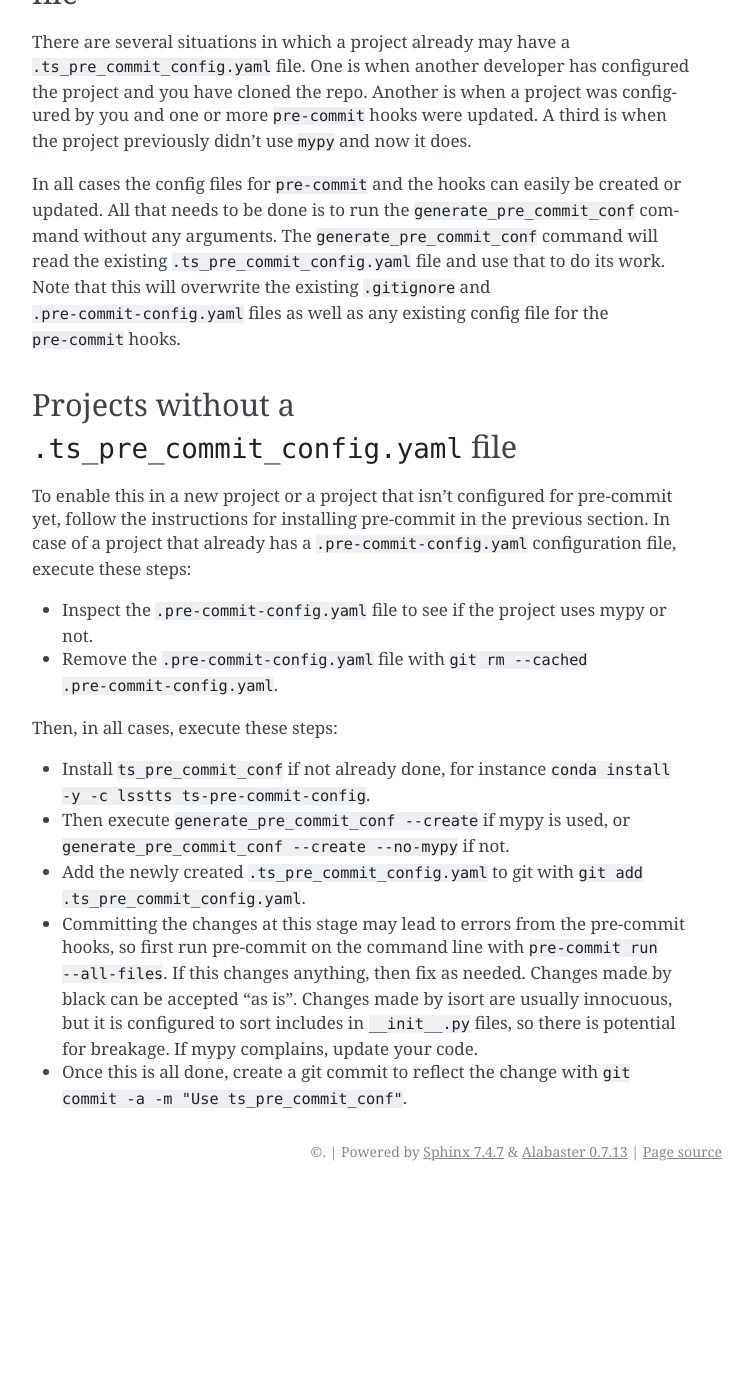
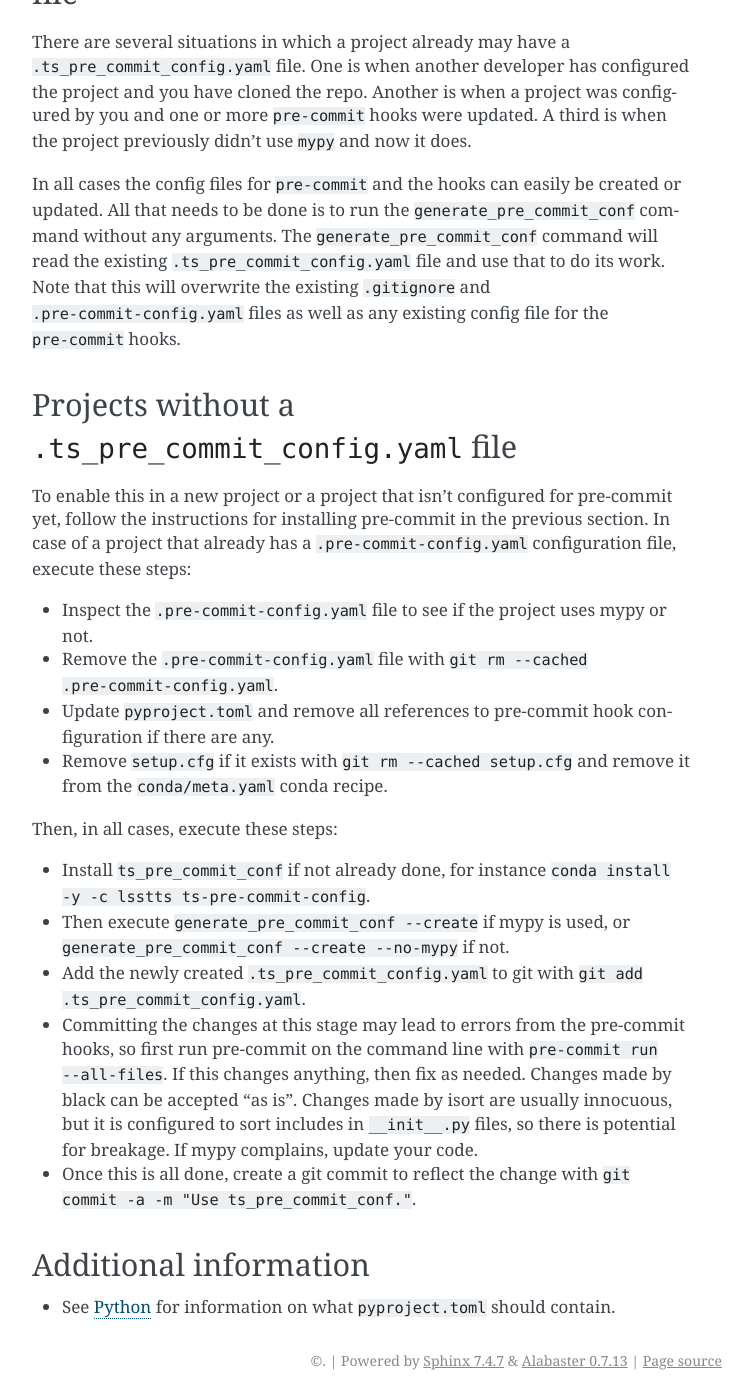
Before and after one commit to lsst-ts/tssw_developer_guide, a Sphinx documentation site: the page built from doc/procedures/pre_commit.rst, in a window 1280 px wide and 1400 px high, scrolled down 1600 px. Shown: the whole window, without its empty margins (388-1141 px from the left). Built offline with Sphinx 7.4.7, drawn with Linux system fonts in a browser that asks for light colours; before the commit the page ends 2791 px from its top, so only the background shows below that; some of the changed text lies outside the part shown.

Commit message:
Include information on how to update pyproject.toml when switching to ts_pre_commit_conf.

```diff
--- a/doc/procedures/pre_commit.rst
+++ b/doc/procedures/pre_commit.rst
@@ -78,6 +78,8 @@ In case of a project that already has a ``.pre-commit-config.yaml`` configuratio
 
 * Inspect the ``.pre-commit-config.yaml`` file to see if the project uses mypy or not.
 * Remove the ``.pre-commit-config.yaml`` file with ``git rm --cached .pre-commit-config.yaml``.
+* Update ``pyproject.toml`` and remove all references to pre-commit hook configuration if there are any.
+* Remove ``setup.cfg`` if it exists with ``git rm --cached setup.cfg`` and remove it from the ``conda/meta.yaml`` conda recipe.
 
 Then, in all cases, execute these steps:
 
@@ -89,4 +91,9 @@ Then, in all cases, execute these steps:
   Changes made by black can be accepted "as is".
   Changes made by isort are usually innocuous, but it is configured to sort includes in ``__init__.py`` files, so there is potential for breakage.
   If mypy complains, update your code.
-* Once this is all done, create a git commit to reflect the change with ``git commit -a -m "Use ts_pre_commit_conf"``.
+* Once this is all done, create a git commit to reflect the change with ``git commit -a -m "Use ts_pre_commit_conf."``.
+
+Additional information
+----------------------
+
+*  See :ref:`Python` for information on what ``pyproject.toml`` should contain.
```
Also changed, not shown: doc/guidelines/language/python.rst (+2 -6 lines), 3 other files.
